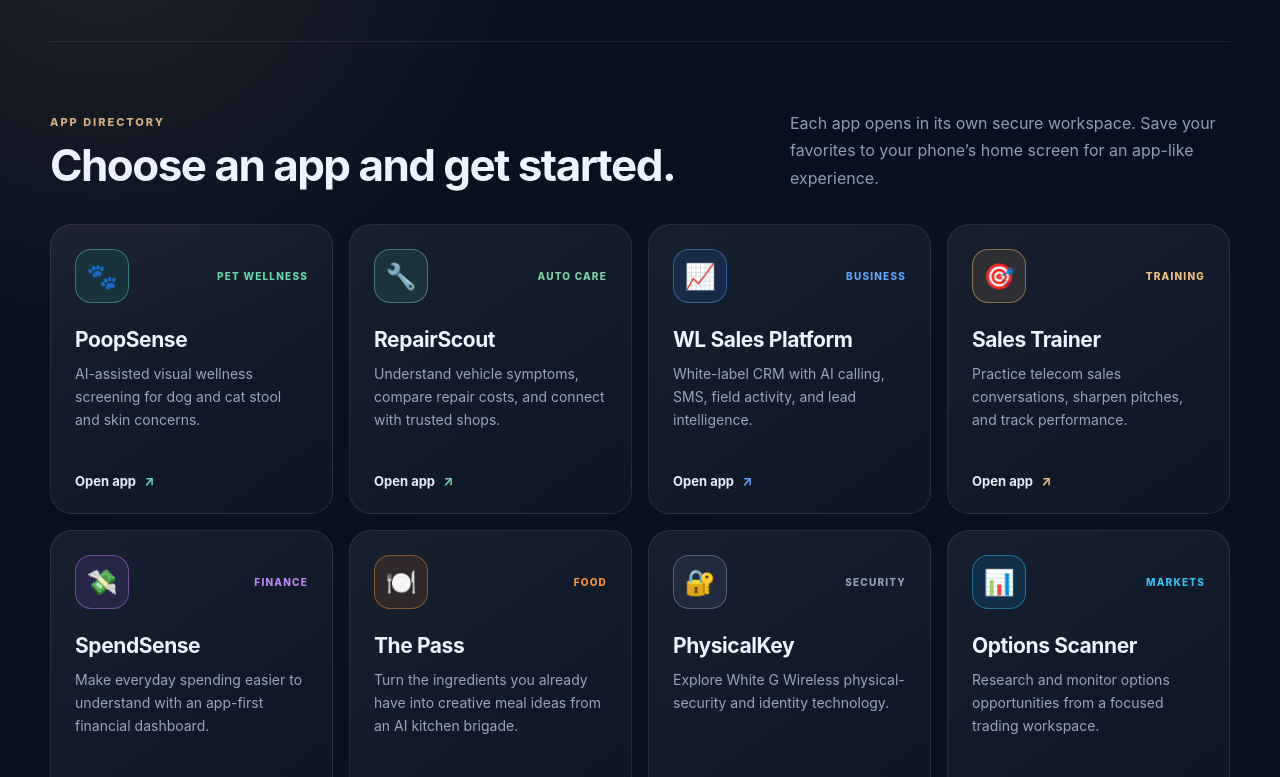
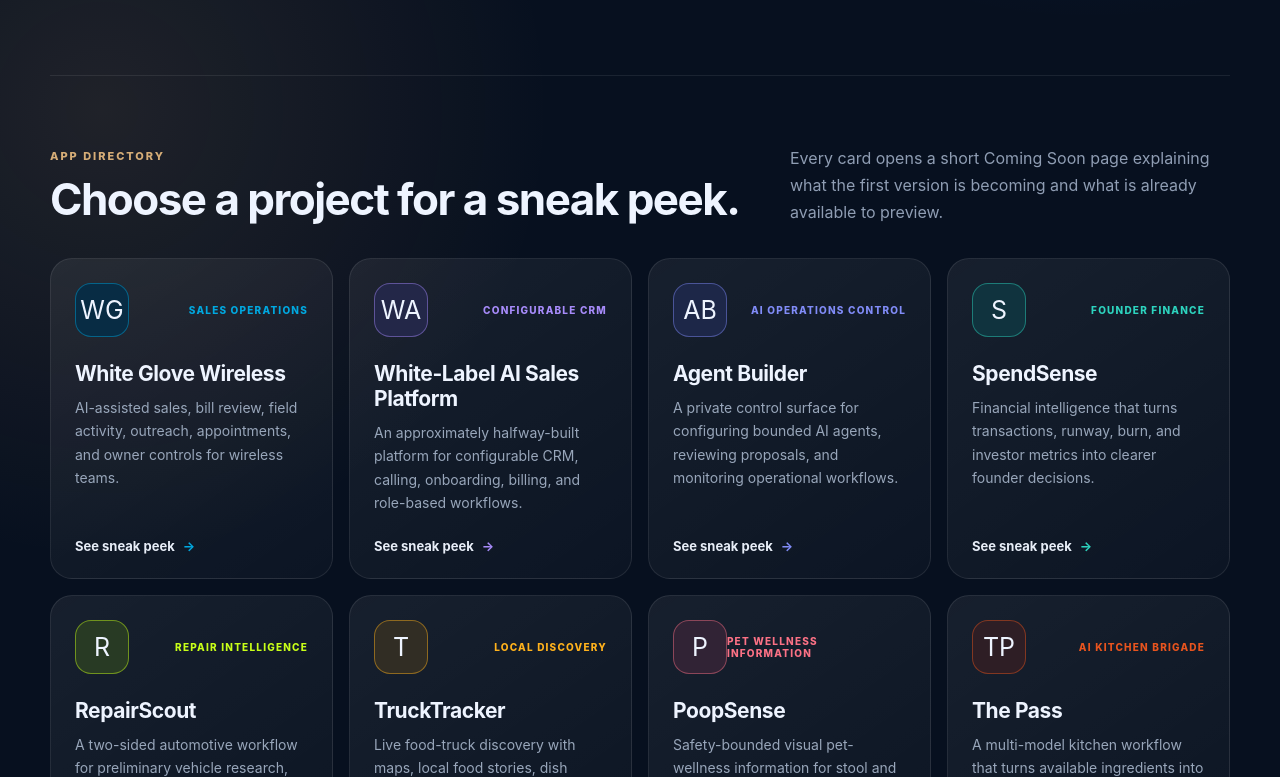
Before and after one commit to humbertowgw-maker/white-glove-landing, a Next.js app: page /apps in a window 1280 px wide. Shown: the part 603-1380 px from the top of the page. Built offline with nearby package versions, Linux system fonts and the light colour scheme.

Commit message:
fix: unify app and product catalogs

```diff
--- a/pages/apps.jsx
+++ b/pages/apps.jsx
@@ -1,72 +1,13 @@
 import Head from "next/head";
 import Link from "next/link";
+import { PRODUCTS } from "../components/ProductGrid";
 
-const apps = [
-  {
-    name: "PoopSense",
-    icon: "🐾",
-    url: "https://poopsense.whitegwireless.com",
-    description: "AI-assisted visual wellness screening for dog and cat stool and skin concerns.",
-    tag: "Pet wellness",
-    accent: "#65d6ad",
-  },
-  {
-    name: "RepairScout",
-    icon: "🔧",
-    url: "https://repairscout.whitegwireless.com",
-    description: "Understand vehicle symptoms, compare repair costs, and connect with trusted shops.",
-    tag: "Auto care",
-    accent: "#7dd3a8",
-  },
-  {
-    name: "WL Sales Platform",
-    icon: "📈",
-    url: "https://sales.whitegwireless.com",
-    description: "White-label CRM with AI calling, SMS, field activity, and lead intelligence.",
-    tag: "Business",
-    accent: "#60a5fa",
-  },
-  {
-    name: "Sales Trainer",
-    icon: "🎯",
-    url: "https://trainer.whitegwireless.com",
-    description: "Practice telecom sales conversations, sharpen pitches, and track performance.",
-    tag: "Training",
-    accent: "#f1c27d",
-  },
-  {
-    name: "SpendSense",
-    icon: "💸",
-    url: "https://spendsense-seven.vercel.app",
-    description: "Make everyday spending easier to understand with an app-first financial dashboard.",
-    tag: "Finance",
-    accent: "#c084fc",
-  },
-  {
-    name: "The Pass",
-    icon: "🍽️",
-    url: "https://thepass.whitegwireless.com",
-    description: "Turn the ingredients you already have into creative meal ideas from an AI kitchen brigade.",
-    tag: "Food",
-    accent: "#fb923c",
-  },
-  {
-    name: "PhysicalKey",
-    icon: "🔐",
-    url: "https://physicalkey.whitegwireless.com",
-    description: "Explore White G Wireless physical-security and identity technology.",
-    tag: "Security",
-    accent: "#94a3b8",
-  },
-  {
-    name: "Options Scanner",
-    icon: "📊",
-    url: "https://scanner.whitegwireless.com",
-    description: "Research and monitor options opportunities from a focused trading workspace.",
-    tag: "Markets",
-    accent: "#38bdf8",
-  },
-];
+const apps = PRODUCTS.map(product => ({
+  ...product,
+  icon: product.initial || product.name.split(/\s+/).map(word => word[0]).join("").slice(0, 2),
+  url: `/products/${product.id}`,
+  tag: product.label,
+}));
 
 export default function AppsHub() {
   return (
@@ -90,13 +31,13 @@ export default function AppsHub() {
           <div className="eyebrow">THE WHITE G APP COLLECTION</div>
           <h1>Useful tools.<br /><em>One trusted home.</em></h1>
           <p>
-            Explore apps for pet wellness, automotive care, business growth,
-            training, finance, food, security, and market research.
+            Explore every first-version product in development, from sales and finance
+            to media, food, security, local discovery, and private AI.
           </p>
           <div className="hero-meta">
             <span>{apps.length} apps</span>
-            <span>Mobile ready</span>
-            <span>Built by White G</span>
+            <span>Coming Soon previews</span>
+            <span>Built by White Glove</span>
           </div>
         </section>
 
@@ -104,9 +45,9 @@ export default function AppsHub() {
           <div className="section-heading">
             <div>
               <span>APP DIRECTORY</span>
-              <h2 id="apps-heading">Choose an app and get started.</h2>
+              <h2 id="apps-heading">Choose a project for a sneak peek.</h2>
             </div>
-            <p>Each app opens in its own secure workspace. Save your favorites to your phone’s home screen for an app-like experience.</p>
+            <p>Every card opens a short Coming Soon page explaining what the first version is becoming and what is already available to preview.</p>
           </div>
 
           <div className="app-grid">
@@ -123,7 +64,7 @@ export default function AppsHub() {
                 </div>
                 <h3>{app.name}</h3>
                 <p>{app.description}</p>
-                <span className="open">Open app <b>↗</b></span>
+                <span className="open">See sneak peek <b>→</b></span>
               </a>
             ))}
           </div>
```
